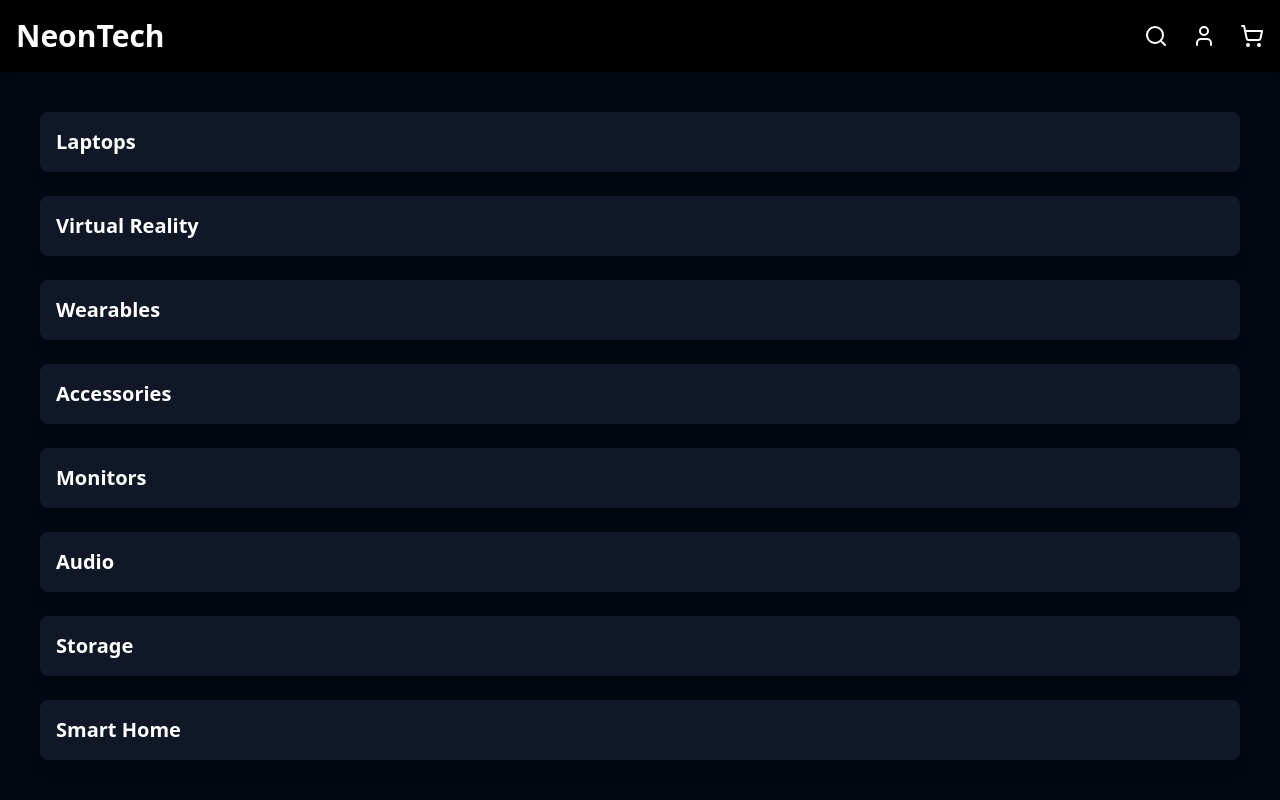
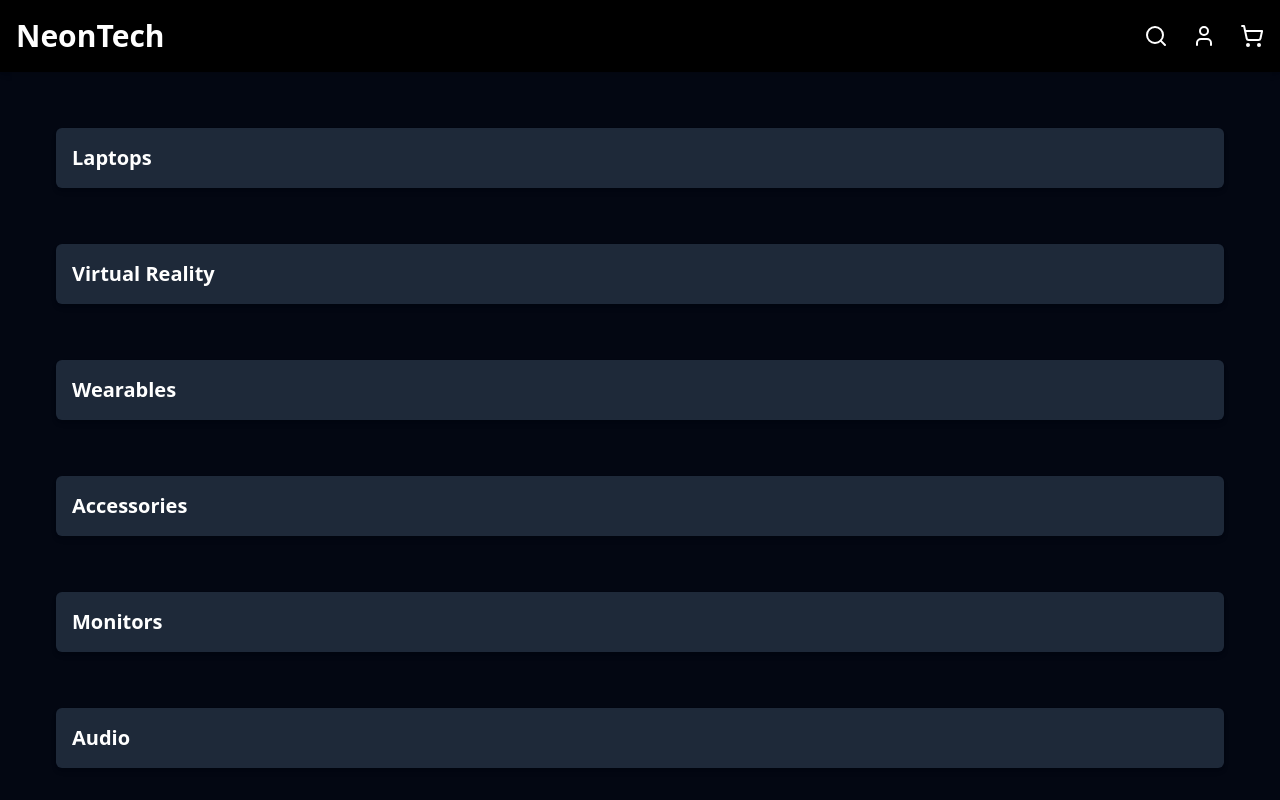
Before and after one commit to Rabbitshah/workshop-project, a React (Vite) app in the folder NeonTech/: page /categories in a window 1280 px wide. Shown: the top 800 px of the page. Built offline with nearby package versions, Linux system fonts and the light colour scheme.

Commit message:
some changes made to the category section

```diff
--- a/NeonTech/src/components/CategoryCard.jsx
+++ b/NeonTech/src/components/CategoryCard.jsx
@@ -7,27 +7,32 @@ const CategoryCard = ({ category, products }) => {
     const [expanded, setExpanded] = useState(false);
 
     return (
-      <motion.div
-        className="bg-gray-900 p-4 rounded-lg shadow-lg text-white cursor-pointer"
-        whileHover={{ scale: 1.05 }}
-        whileTap={{ scale: 0.95 }}
-        onClick={() => setExpanded(!expanded)}
-      >
-        <h2 className="text-xl font-bold text-neon">{category}</h2>
+      <div className="p-4">
+        <motion.div
+          className="cursor-pointer p-4 bg-gray-800 text-white rounded-md shadow-md"
+          onClick={() => setExpanded(!expanded)}
+        >
+          <h2 className="text-xl font-bold">{category}</h2>
+        </motion.div>
         {expanded && (
           <motion.div
             initial={{ opacity: 0, height: 0 }}
             animate={{ opacity: 1, height: "auto" }}
-            transition={{ duration: 0.4 }}
-            className="mt-4 grid grid-cols-1 gap-6"
+            transition={{ duration: 0.3 }}
+            className="grid grid-cols-1 md:grid-cols-3 gap-4 mt-4"
           >
             {products.map((product) => (
-              <ProductCard key={product.id} product={product} />
+              <div key={product.id} className="p-4 bg-gray-700 text-white rounded-md shadow-md">
+                <img src={product.image} alt={product.name} className="w-full h-40 object-cover rounded-md mb-2" />
+                <h3 className="text-lg font-semibold">{product.name}</h3>
+                <p>${product.price}</p>
+              </div>
             ))}
           </motion.div>
         )}
-      </motion.div>
+      </div>
     );
   };
 
+
 export default CategoryCard;
```
